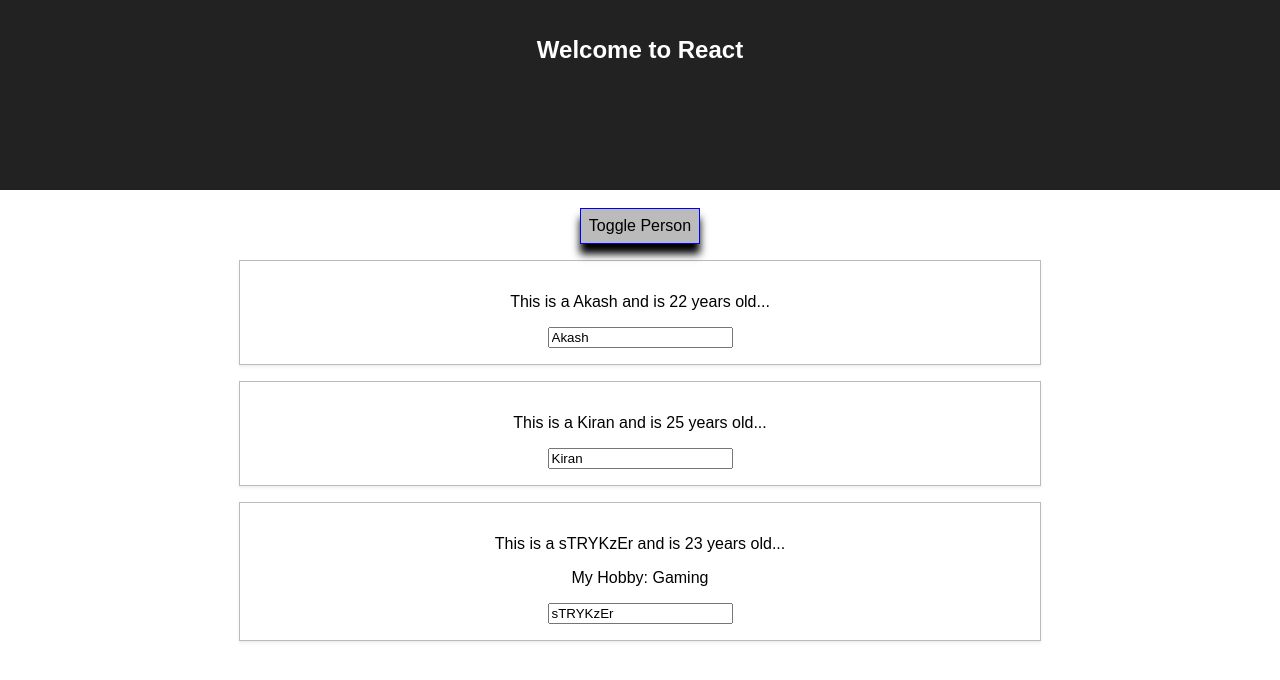
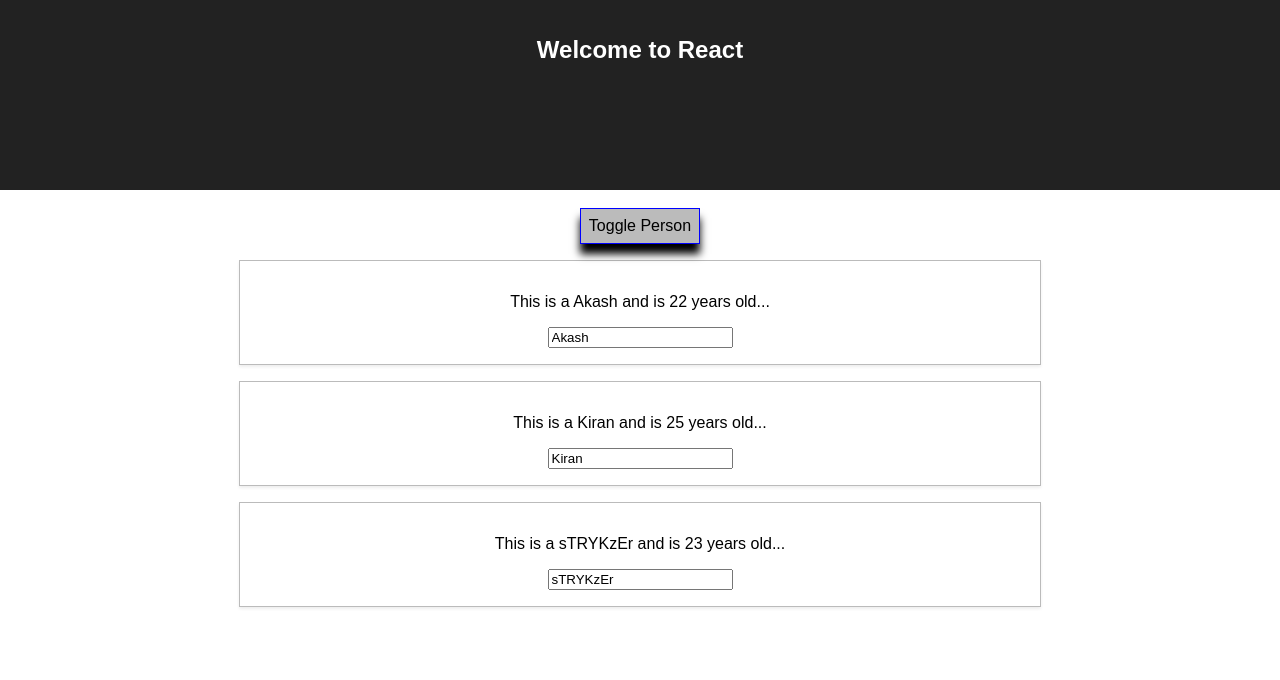
Before and after one commit to paulakash36/react-complete-guide, a React (Create React App) app: page / in a window 1280 px wide. Both pictures are taken after a click on the button "Toggle Person". Shown: the top 680 px of the page. Built offline with nearby package versions, Linux system fonts and the light colour scheme.

Commit message:
Outputting Lists

```diff
--- a/src/App.js
+++ b/src/App.js
@@ -55,22 +55,11 @@ render() {
     let person = null;
 
     if (this.state.showPerson) {
-      person =(
+      person = (
         <div>
-        <Person
-          name={this.state.person[0].name}
-          age={this.state.person[0].age}
-          click = {this.switchNameHandler.bind(this, 'AK')} />
-
-        <Person
-          name={this.state.person[1].name}
-          age={this.state.person[1].age}
-          changed={this.nameChangedhandler}/>
-
-        <Person
-          name={this.state.person[2].name}
-          age={this.state.person[2].age}
-          click = {() => {this.switchNameHandler('PK')}}>My Hobby: Gaming</Person>
+        {this.state.person.map( person => {
+          return <Person name={person.name} age={person.age} />
+        })}
         </div>
       );
     }
```
